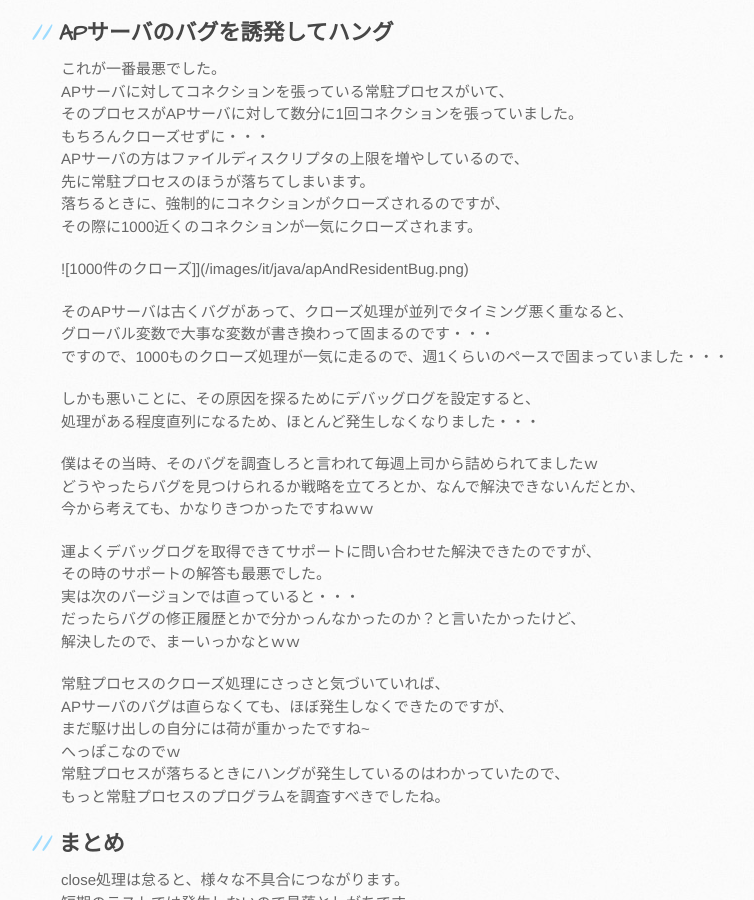
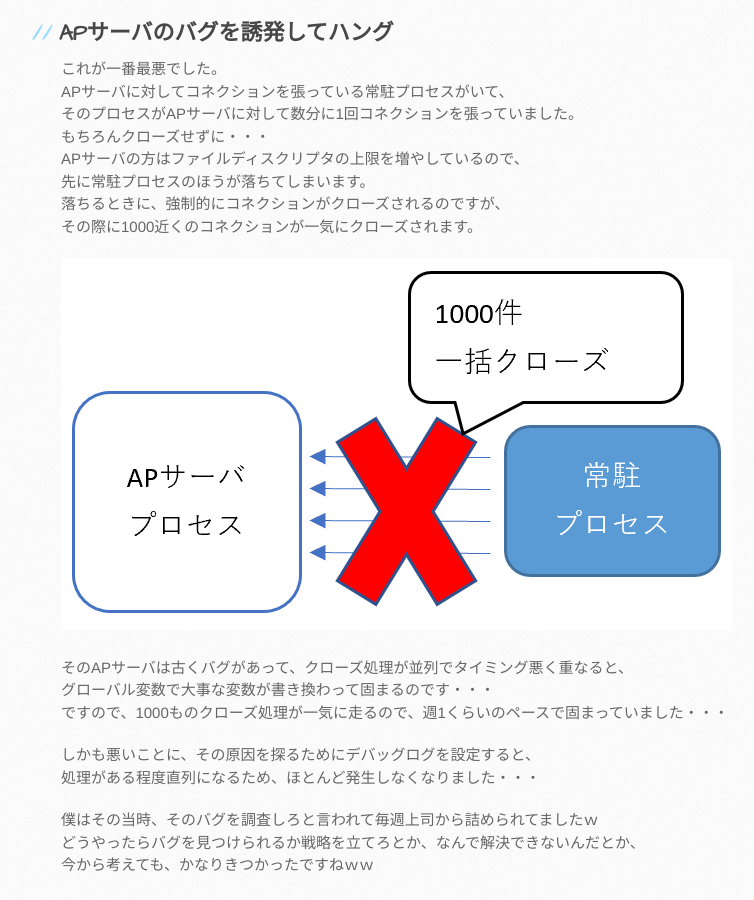
Before and after one commit to mtaketani113/mtaketani113.github.io, a Jekyll site: the page built from it/java/closeProblem.md, in a window 1280 px wide and 900 px high, scrolled down 1740 px. Shown: the whole window, without its empty margins (109-863 px from the left). Built offline with Jekyll 4.4.1, drawn with Linux system fonts in a browser that asks for light colours; comment, search, counter and statistics services are not loaded; the repository's description, which GitHub fills in, is left out.

Commit message:
画像のリンクを修正

```diff
--- a/it/java/closeProblem.md
+++ b/it/java/closeProblem.md
@@ -82,7 +82,7 @@ APサーバの方はファイルディスクリプタの上限を増やしてい
 落ちるときに、強制的にコネクションがクローズされるのですが、
 その際に1000近くのコネクションが一気にクローズされます。
 
-![1000件のクローズ]](/images/it/java/apAndResidentBug.png)
+![1000件のクローズ](/images/it/java/apAndResidentBug.png)
 
 そのAPサーバは古くバグがあって、クローズ処理が並列でタイミング悪く重なると、
 グローバル変数で大事な変数が書き換わって固まるのです・・・
```
